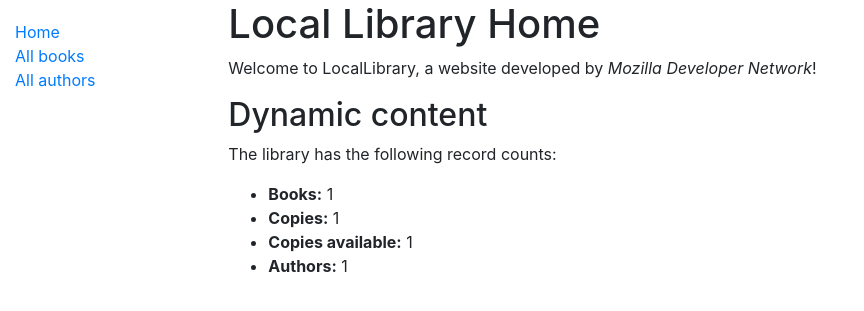
After one commit to Harison-Mwangi/django, a Django app: page /catalog/ in a window 1280 px wide. The commit adds this page. Shown: the top 311 px of the page, without its empty margins (0-864 px from the left). Run offline with Django 3.2, Linux system fonts and the light colour scheme; tables that the repository leaves empty hold one stand-in row (values such as "Sample post"); some libraries are stand-ins or nearby versions.

Commit message:
Added the homepage template - index.html to catalog/templates

```diff
--- a/django_projects/locallibrary/catalog/templates/base_generic.html
+++ b/django_projects/locallibrary/catalog/templates/base_generic.html
@@ -19,7 +19,7 @@
           <li><a href="">All books</a></li>
           <li><a href="">All authors</a></li>
         </ul>
-     {% endblock %}
+      {% endblock %}
       </div>
       <div class="col-sm-10 ">{% block content %}{% endblock %}</div>
     </div>
--- /dev/null
+++ b/django_projects/locallibrary/catalog/templates/index.html
@@ -0,0 +1,14 @@
+{% extends "base_generic.html" %}
+
+{% block content %}
+  <h1>Local Library Home</h1>
+  <p>Welcome to LocalLibrary, a website developed by <em>Mozilla Developer Network</em>!</p>
+  <h2>Dynamic content</h2>
+  <p>The library has the following record counts:</p>
+  <ul>
+    <li><strong>Books:</strong> {{ num_books }}</li>
+    <li><strong>Copies:</strong> {{ num_instances }}</li>
+    <li><strong>Copies available:</strong> {{ num_instances_available }}</li>
+    <li><strong>Authors:</strong> {{ num_authors }}</li>
+  </ul>
+{% endblock %}
```
